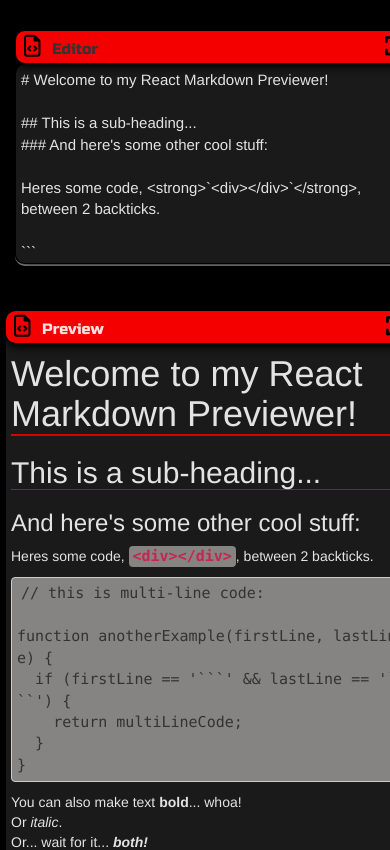
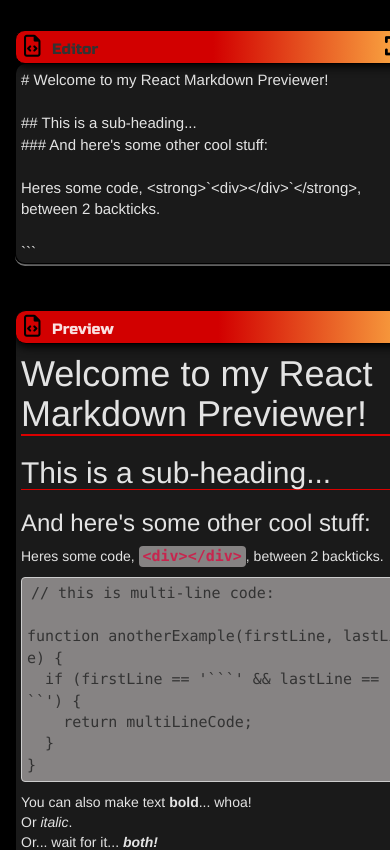
Before and after one commit to UlisesVil/markdownpreviewer, a React (Create React App) app: page / in a window 390 px wide. Shown: the top 850 px of the page. Built offline with nearby package versions, Linux system fonts and the light colour scheme.

Commit message:
color gradient toolbars added & sized fixed

```diff
--- a/src/assets/css/index.css
+++ b/src/assets/css/index.css
@@ -46,7 +46,9 @@
 
 .toolbar {
   position: relative;
-  background-color: #f50000;
+  background: #d20000;
+  background: -webkit-gradient(linear, left top, right top, from(#d20000), color-stop(50%, #d20000), to(#fcb045));
+  background: linear-gradient(90deg, #d20000 0%, #d20000 50%, #fcb045 100%);
   padding: 4px 4px 3px 3px;
   border: 1px solid black;
   border-radius: 10px;
@@ -227,6 +229,15 @@
   }
 }
 
+@media screen and (max-width: 500px) {
+  .previewWrap {
+    margin-top: 290px;
+    margin-right: auto;
+    margin-left: 0px;
+    width: 420px;
+  }
+}
+
 .maximized1 {
   width: 96%;
   min-height: 100vh;
--- a/src/assets/css/index.scss
+++ b/src/assets/css/index.scss
@@ -55,7 +55,8 @@
 
 .toolbar{
     position: relative;
-    background-color: lighten($darkAccent, 5%);
+    background: rgb(210,0,0);
+    background: linear-gradient(90deg, rgba(210,0,0,1) 0%, rgba(210,0,0,1) 50%, rgba(252,176,69,1) 100%);
     padding: 4px 4px 3px 3px;
     border: $default-border;
     border-radius: 10px;
@@ -229,6 +230,7 @@
         margin-top: 290px;
         margin-right: auto;
         margin-left: -10px;
+
     }
 
     .editorWrap{
@@ -243,6 +245,19 @@
     }
 }
 
+
+
+@media screen and (max-width: 500px) {
+
+    .previewWrap{
+        margin-top: 290px;
+        margin-right: auto;
+        margin-left: 0px;
+        width: 420px;
+
+    }
+
+}
 
 
 .maximized1{
```
Also changed, not shown: 1 other file (tests, documents, lock files or other folders).
